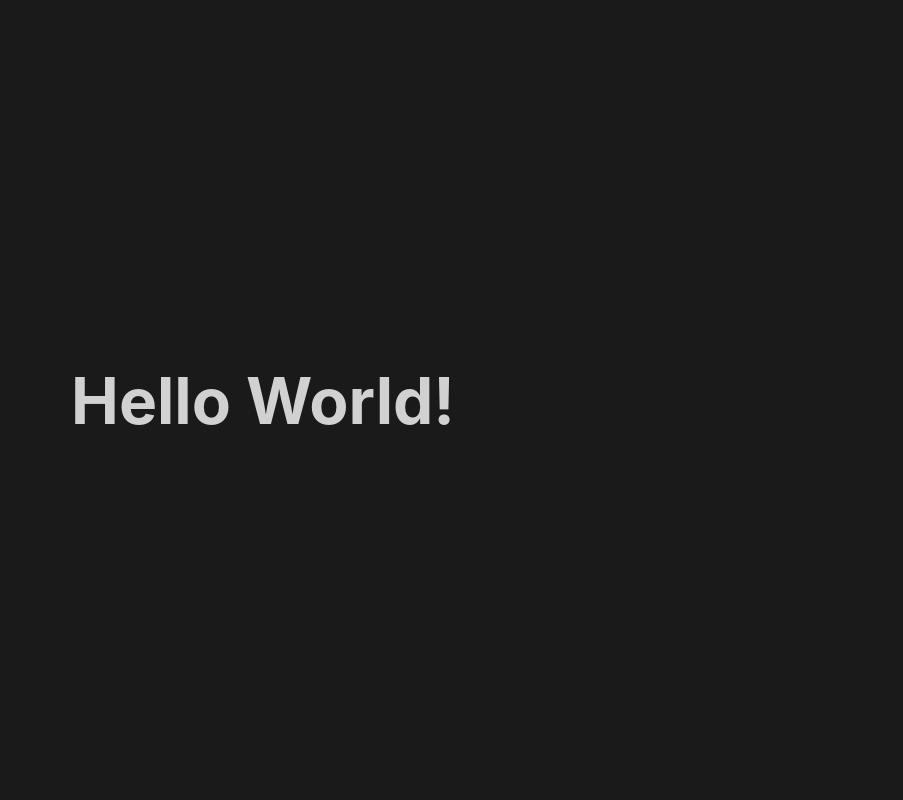
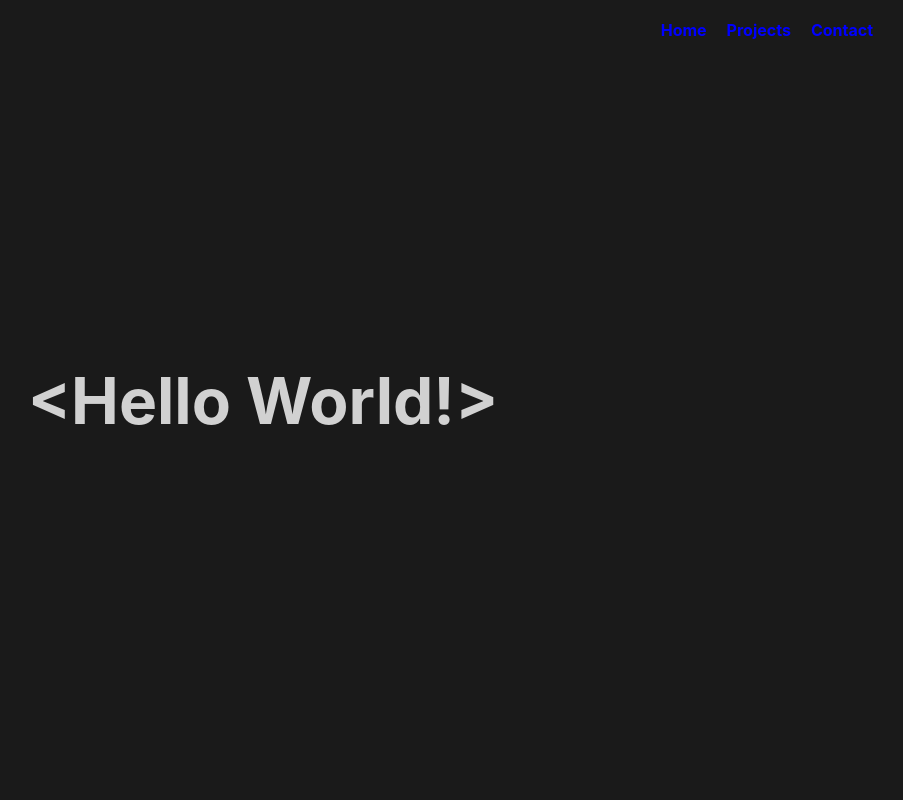
Before and after one commit to tinabhowal/portfolio, a React (Create React App) app: page / in a window 1280 px wide. Shown: the top 800 px of the page, without its empty margins (377-1280 px from the left). Built offline with nearby package versions, Linux system fonts and the light colour scheme.

Commit message:
Added navbar

```diff
--- a/src/aboutMe.css
+++ b/src/aboutMe.css
@@ -27,15 +27,42 @@
 
 
 
-  .container2 {
-    overflow-x: hidden;
-    height: 100vh;
+
+
+
+
+/* nav{
+  position: fixed;
+  background-color: rgba(0, 0, 0, 0.897);
+  width:100vw;
+  z-index: 1;
   }
 
-  .img{
-    width:70vw;
-    height:120vh;
-    }
+
+
+nav ul {
+  display: flex;
+  justify-content: end;
+  list-style: none;
+  padding: 10px;
+  margin: 10px;
+}
+
+nav li {
+  margin-right: 20px;
+
+}
+
+nav li:last-child {
+  margin-right: 10px;
+}
+
+nav a {
+  text-decoration: none;
+  color:rgba(255, 255, 255, 0.801);
+  font-weight: bold;
+} */
+
 
 
       .container {
@@ -56,6 +83,10 @@
         color:rgba(255, 255, 255, 0.801);
       }
 
+      .container2 {
+        overflow-x: hidden;
+        height: 100vh;
+      }
 
 
       .profilePicture{
@@ -69,7 +100,10 @@
 
       }
 
-
+      .img{
+        width:70vw;
+        height:120vh;
+        }
 
 
       .profilePicture.visible {
--- a/src/aboutMe.js
+++ b/src/aboutMe.js
@@ -3,6 +3,8 @@ import './aboutMe.css';
 import image from './images/Frame 8.png';
 import Contact from './contact';
 import Projects from './projects';
+import { Link } from 'react-router-dom';
+import Navbar from './navbar';
 
 function AboutMe() {
   const [text, setText] = useState('');
@@ -14,7 +16,7 @@ function AboutMe() {
 
 
   useEffect(() => {
-    const message = 'Heello World!';
+    const message = '<HHello World!>';
     let currentIndex = 0;
 
     const timer = setInterval(() => {
@@ -82,6 +84,19 @@ function AboutMe() {
 
   return (
     <div className='aboutMe'>
+       {/* <nav>
+        <ul>
+          <li>
+            <Link to="/projects">Projects</Link>
+          </li>
+          <li>
+            <Link to="/contact">Contact</Link>
+          </li>
+        </ul>
+      </nav> */}
+
+    <Navbar></Navbar>
+
       <div className={`container ${textComplete ? 'text-complete' : ''}`}>
         <h1>{text}</h1>
       </div>
--- a/src/contact.js
+++ b/src/contact.js
@@ -1,8 +1,12 @@
 import React from 'react';
+import Navbar from './navbar';
 
 const Contact = () => {
   return (
-    <div>Contact</div>
+    <div>
+      <Navbar></Navbar>
+      <div>Contact</div>
+    </div>
   )
 }
 
--- /dev/null
+++ b/src/navbar.css
@@ -0,0 +1,33 @@
+nav{
+  position: fixed;
+  /* background-color: rgba(0, 0, 0, 0.897); */
+  background-color: transparent;
+  width:100vw;
+  z-index: 1;
+  }
+
+
+
+nav ul {
+  display: flex;
+  justify-content: end;
+  list-style: none;
+  padding: 10px;
+  margin: 10px;
+}
+
+nav li {
+  margin-right: 20px;
+
+}
+
+nav li:last-child {
+  margin-right: 10px;
+}
+
+nav a {
+  text-decoration: none;
+  /* color:rgba(255, 255, 255, 0.801); */
+  color: blue;
+  font-weight: bold;
+}
--- /dev/null
+++ b/src/navbar.js
@@ -0,0 +1,43 @@
+import React from 'react';
+import { Link } from 'react-router-dom';
+import './navbar.css';
+
+function Navbar() {
+  return (
+    // <nav className="navbar navbar-expand-lg navbar-light bg-light">
+    //   <div className="container">
+    //     <Link className="navbar-brand" to="/">About Me</Link>
+    //     <button className="navbar-toggler" type="button" data-bs-toggle="collapse" data-bs-target="#navbarNav" aria-controls="navbarNav" aria-expanded="false" aria-label="Toggle navigation">
+    //       <span className="navbar-toggler-icon"></span>
+    //     </button>
+    //     <div className="collapse navbar-collapse" id="navbarNav">
+    //       <ul className="navbar-nav ml-auto">
+    //         <li className="nav-item">
+    //           <Link className="nav-link" to="/projects">Projects</Link>
+    //         </li>
+    //         <li className="nav-item">
+    //           <Link className="nav-link" to="/contact">Contact</Link>
+    //         </li>
+    //       </ul>
+    //     </div>
+    //   </div>
+    // </nav>
+
+
+     <nav>
+        <ul>
+        <li>
+            <Link to="/">Home</Link>
+          </li>
+          <li>
+            <Link to="/projects">Projects</Link>
+          </li>
+          <li>
+            <Link to="/contact">Contact</Link>
+          </li>
+        </ul>
+      </nav>
+  );
+}
+
+export default Navbar;
--- a/src/projects.js
+++ b/src/projects.js
@@ -1,8 +1,12 @@
 import React from 'react';
+import Navbar from './navbar';
 
 const Projects = () => {
   return (
-    <div>Projects</div>
+    <div>
+      <Navbar></Navbar>
+      <div>Projects</div>
+    </div>
   )
 }
 
```
